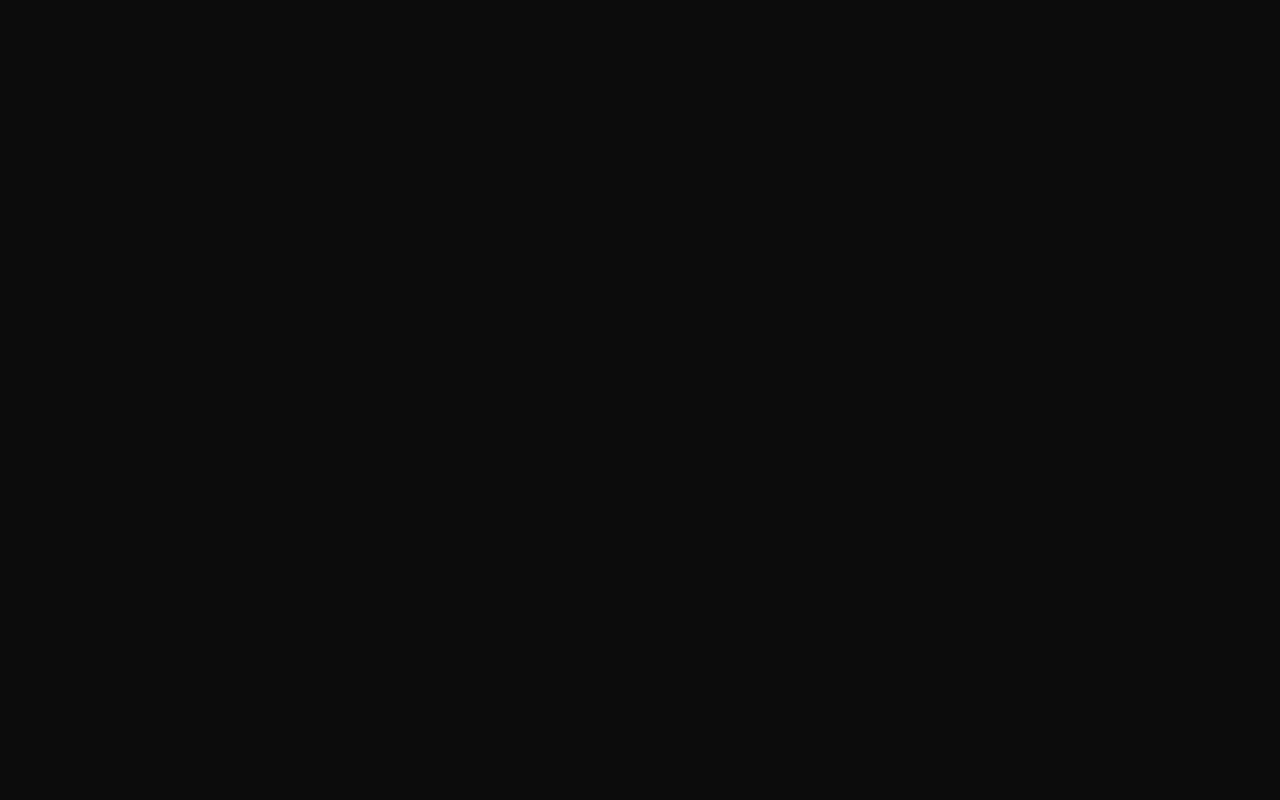
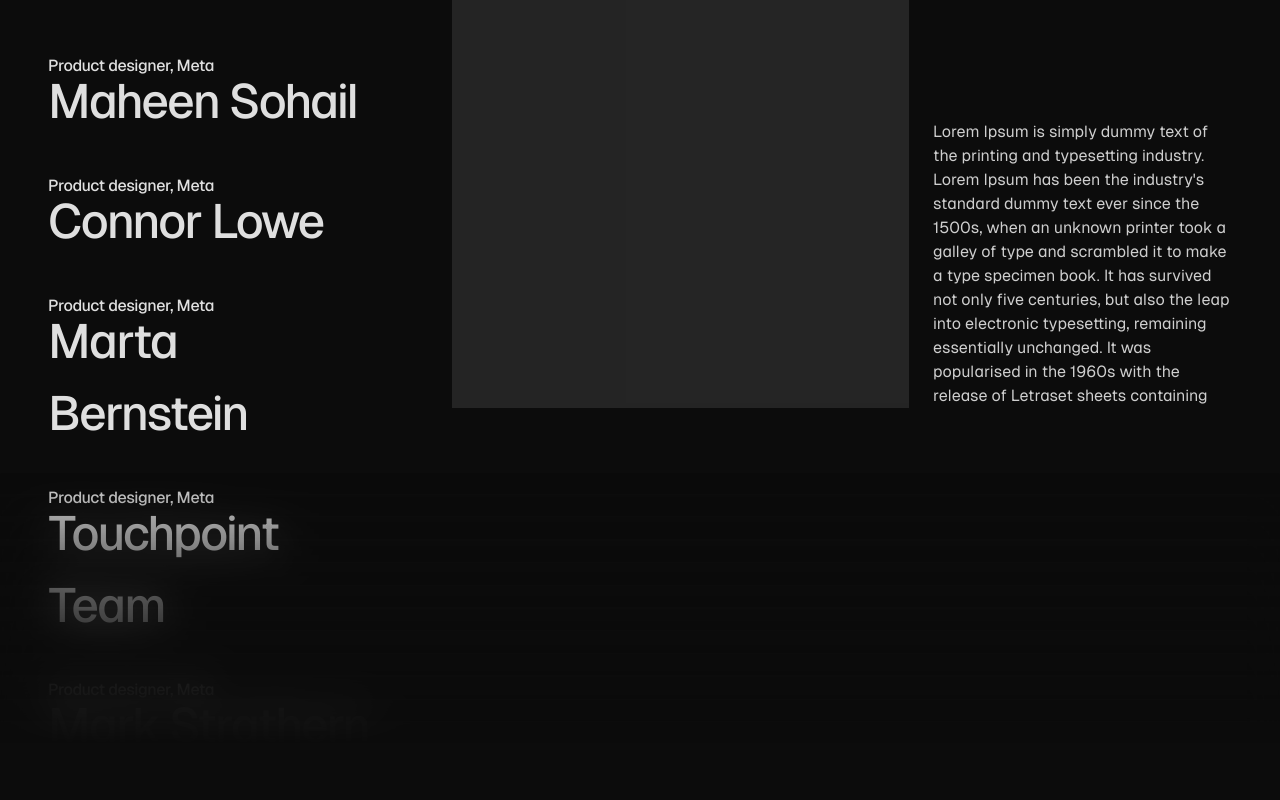
Before and after one commit to MichaelDresler/michaeldresler.github.io, a Next.js app: page /scroll in a window 1280 px wide. Shown: the part 1160-1960 px from the top of the page. Before the commit the page ends 800 px from the top, so only its background shows below. Built offline with nearby package versions, Linux system fonts and the light colour scheme.

Commit message:
finished layout

```diff
--- a/app/(b)/scroll/page.tsx
+++ b/app/(b)/scroll/page.tsx
@@ -1,7 +1,10 @@
 "use client";
 import { useEffect, useState } from "react";
-import RandomImages from "../../components/RandomImages";
 import { motion } from "framer-motion";
+
+import Snap from "lenis/snap";
+import { useLenis } from "lenis/react";
+import { Smooth } from "@/app/components/Smooth";
 
 export default function scroll() {
   const fakeNames = [
@@ -14,75 +17,131 @@
     "Christopher Elawa",
     "Armina Foroughi",
     "Matt Walsh",
-
   ];
 
-  const [positions, setPositions] = useState<number[]>([]);
+  const cubicBezier = (t: number, ...params: number[]) => {
+    const [p0, p1, p2, p3] = params;
+    const c0 = (1 - t) ** 3;
+    const c1 = 3 * (1 - t) ** 2 * t;
+    const c2 = 3 * (1 - t) * t ** 2;
+    const c3 = t ** 3;
 
-  useEffect(() => {
-    // Calculate the transformation values for each item
-    const newPositions = fakeNames.map((_, i) => {
-      return (i - fakeNames.length / 2) * 10;
+    return c0 * p0 + c1 * p1 + c2 * p2 + c3 * p3;
+  };
+
+  const lenis = useLenis(({ scroll }) => {
+    //     console.log(window.scrollY)
   });
-    setPositions(newPositions);
-  }, []);
+
+  const listItems = document.querySelectorAll(
+    ".snap-item"
+  ) as NodeListOf<HTMLElement>;
+
+  if (lenis) {
+    const snap = new Snap(lenis, {
+      type: "proximity", // Make the snap strict (must snap to points)
+      lerp: 1, // Slightly smoother snap
+
+      easing: (t) => 1 - Math.pow(1 - t, 3), // Cubic easing for snapping
+      //       easing: (t) => cubicBezier(t, 0, 0.2, 0, 1), // Cubic easing for snapping
+      duration: 1.25, // Snap duration is 600ms
+    });
+    listItems.forEach((item, index) => {
+      snap.addElement(item, {
+        align: ["center"],
+      });
+    });
+  } else {
+    console.error("Lenis instance is undefined");
+  }
 
   return (
-    <main className="relative h-screen w-screen flex my-auto">
+    <Smooth>
+      <main className=" h-screen w-screen  my-auto">
+        <section className="snap-item w-screen h-screen bg-white/10 z-[10111199]"></section>
 
-      {/* <div className="fixed w-[600px] h-[8rem] left-0  top-1/2 transform-[translate(8%,-55%)] border-t border-b border-white/10 z-[10000]  pointer-events-none"></div> */}
-
-
-      <div className="fixed w-full left-0 bottom-0 pointer-events-none rotate-180 z-1000">
-
+        {/* <div className="fixed w-full left-0 bottom-0 pointer-events-none rotate-180 z-100">
           <div className="w-screen h-[25rem] absolute top-0 left-0 bg-surface/100  [mask-image:linear-gradient(180deg,_rgba(0,0,0,1)_10%,_rgba(255,255,255,0)_90%)]  backdrop-blur-[20px] "></div>
         </div>
 
         <div className="fixed w-full left-0 top-0 pointer-events-none  z-[400]">
           <div className="w-screen h-[25rem] absolute top-0 left-0 bg-surface/100  [mask-image:linear-gradient(180deg,_rgba(255,0,0,1)_5%,_rgba(255,255,255,0)_90%)]  backdrop-blur-[20px] "></div>
-      </div>
+        </div> */}
 
-      <ol className="w-full px-12 h-full overflow-y-scroll scroll-smooth snap-y  snap-mandatory">
-        <div className="py-[50vh] ">
+        <ol className="relative w-full  ">
+          <div className="w-full z-[100] h-[20rem] sticky top-0  bg-surface [mask-image:linear-gradient(180deg,_rgba(255,0,0,1)_5%,_rgba(255,255,255,0)_90%)]  backdrop-blur-[20px] "></div>
+
+          <div className="w-full z-[1000] h-[20rem] sticky top-0 translate-y-[calc(100vh-20rem)] rotate-180  bg-surface [mask-image:linear-gradient(180deg,_rgba(255,0,0,1)_5%,_rgba(255,255,255,0)_90%)]  backdrop-blur-[20px] "></div>
+
+          {/* <div className="sticky w-[600px] h-[8rem] left-0   top-1/2 transform-[translate(10%,-55%)] border-t border-b border-white/10 z-[10000]  pointer-events-none"></div> */}
+
+          <div className="grid grid-cols-[0.6fr_1fr_0.6fr] mt-[-640px] px-12   ">
+            <div className="mt-[80%] pb-[300px]">
               {fakeNames.map((name, index) => (
                 <motion.li
-              className="text-[2rem] lg:text-[4rem] snap-center py-[1.5rem]  font-medium tracking-[-0.04em] text-[rgb(241,240,228)]"
+                  className="snap-item text-[2rem] lg:text-[3rem] my-12  font-medium tracking-[-0.04em] "
                   key={name}
                   initial={{
-                color: "rgba(241,240,228,0.2)",
+                    color: "var(--text-primary)",
+                    opacity: 0.2,
                     scale: 0.98,
-                rotateX: "-30deg",
+                    //     rotateX: "-30deg",
                     // translateZ:"40px"
                     // transform: "rotateX(-30deg) translateZ(40px),"
                   }}
                   whileInView={{
-                color: "rgba(241,240,228,1)",
+                    color: "var(--text-primary)",
+                    opacity: 1,
                     scale: 1,
-                rotateX: "0deg",
+                    //     rotateX: "0deg",
                     // translateZ:"10px"
 
                     // transform: "rotateX(-0deg) translateZ(0px) scale(1)"
                   }}
                   viewport={{
-                margin: "-50%",
+                    margin: "-50%  0% -50% 0%",
                   }}
                   transition={{
                     duration: 0.75,
                     ease: [0.25, 0.8, 0.25, 1], // S-curve Bezier easing
                   }}
                 >
-             <div className="text-base tracking-tight leading-0">Product designer, Meta</div>
-             <div>{name}</div>
-
+                  <div className="text-base tracking-tight leading-0">
+                    Product designer, Meta
+                  </div>
+                  <a className="" href="">
+                    {name}
+                  </a>
                 </motion.li>
               ))}
             </div>
-      </ol>
-      <div className="w-full h-full fixed flex justify-end items-end top-0 z-[10000] pointer-events-none">
-                <div className=" flex justify-end  ">
-                        <span className="h-fit w-fit font-bold text-[16rem] leading-[100%]  text-[rgb(241,240,228)] ">01</span>
+            <div className="sticky top-0 py-8 w-full z-[10000] h-screen">
+              <div className="w-[85%] ml-auto h-full bg-white/10 "></div>
+            </div>
+            <div className=" flex sticky top-0 py-8 w-full z-[10000] h-screen">
+              <div className="mt-auto ml-6  h-fit  text-white/80 text-pretty ">
+                Lorem Ipsum is simply dummy text of the printing and typesetting
+                industry. Lorem Ipsum has been the industry's standard dummy
+                text ever since the 1500s, when an unknown printer took a galley
+                of type and scrambled it to make a type specimen book. It has
+                survived not only five centuries, but also the leap into
+                electronic typesetting, remaining essentially unchanged. It was
+                popularised in the 1960s with the release of Letraset sheets
+                containing
               </div>
             </div>
+          </div>
+          {/* <div className="mt-[30rem]">hwl</div> */}
+        </ol>
+
+        {/* <div className="w-full h-full fixed flex justify-end items-end top-0 z-[10000] pointer-events-none">
+          <div className=" flex justify-end  ">
+            <span className="h-fit w-fit font-bold text-[16rem] leading-[100%]  text-[rgb(241,240,228)] ">
+              01
+            </span>
+          </div>
+        </div> */}
       </main>
+    </Smooth>
   );
 }
--- a/app/components/NavBar.tsx
+++ b/app/components/NavBar.tsx
@@ -19,14 +19,11 @@
   const [lastScrollTop, setLastScrollTop] = useState(0);
   const [scrollingDown, setScrollingDown] = useState(false);
 
-  console.log("pathname:",pathname)
-
 
   const [isOpen, setIsOpen] = useState<boolean>(false);
   const [activeHover, setActiveHover] = useState<string>(pathname);
   const navRef = useRef<HTMLDivElement>(null);
 
-  console.log("active hover: ", activeHover)
 
   const navlinks: NavLink[] = [
     { name: "home", url: "/" },
--- /dev/null
+++ b/app/components/Smooth.tsx
@@ -0,0 +1,7 @@
+"use client";
+
+import { ReactLenis } from "lenis/react";
+
+export const Smooth = ({ children }: { children: React.ReactNode }) => {
+  return <ReactLenis root>{children}</ReactLenis>;
+};
--- a/package.json
+++ b/package.json
@@ -12,6 +12,7 @@
     "@types/d3": "^7.4.3",
     "d3": "^7.9.0",
     "framer-motion": "^11.5.6",
+    "lenis": "^1.1.22",
     "next": "14.2.13",
     "react": "^18.3.1",
     "react-dom": "^18",
```
Also changed, not shown: 1 other file (tests, documents, lock files or other folders). Lines whose indentation alone changed are shown as unchanged.
